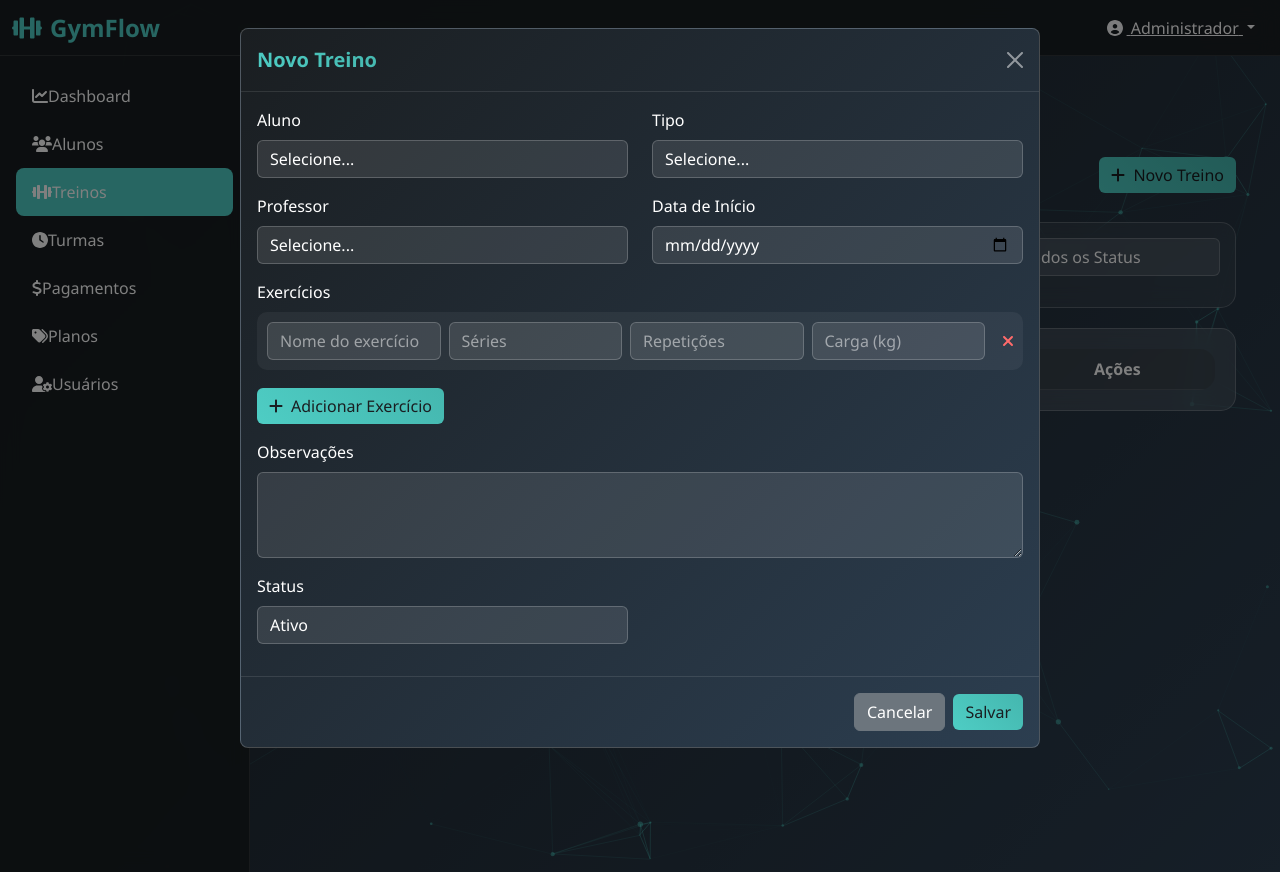
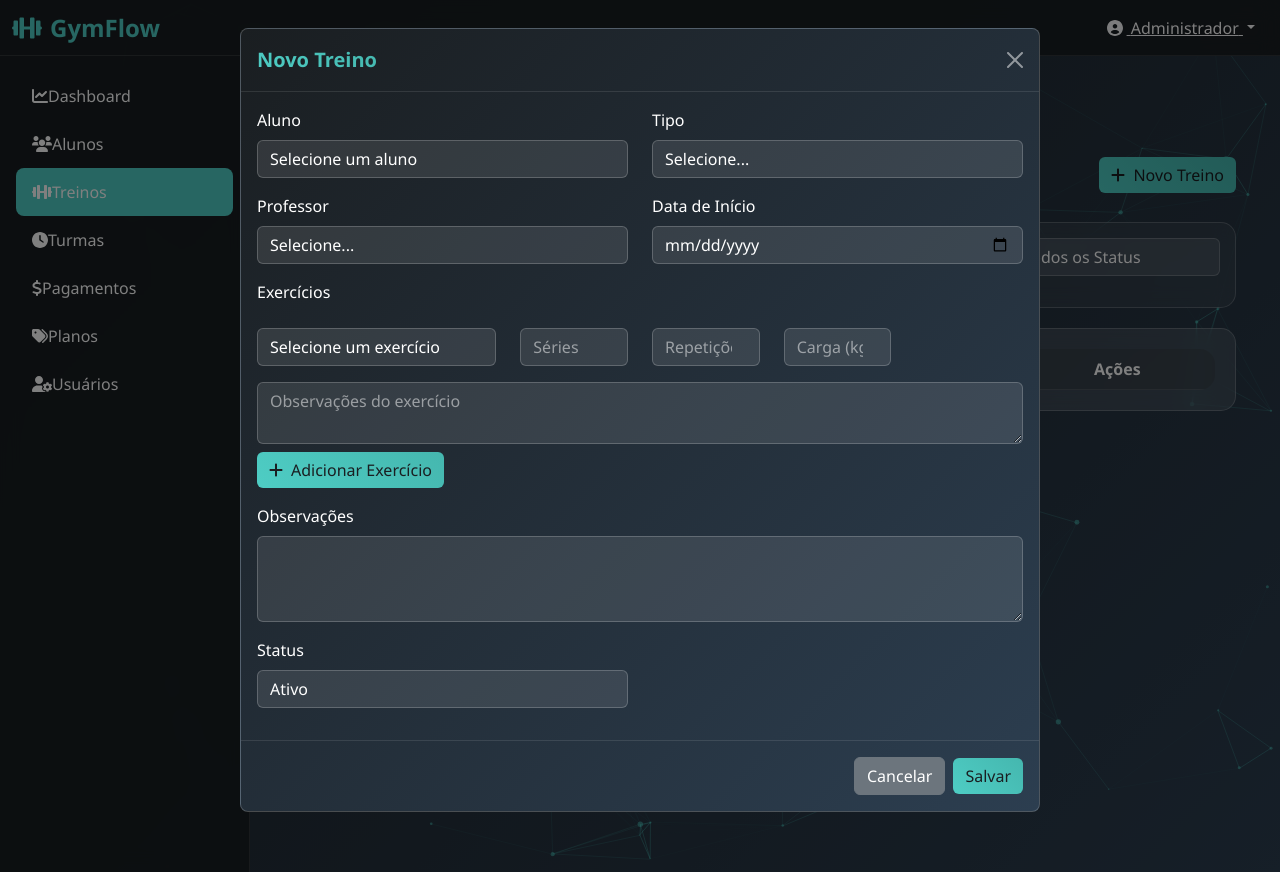
Before and after one commit to KerubinDev/GymFlow, a Flask app: page /treinos in a window 1280 px wide, after a click on "Novo Treino". Run offline with Flask 3, Linux system fonts and the light colour scheme; a user stored in the database is signed in; data that the repository does not hold is empty.

Commit message:
terminando o programa

```diff
--- a/backend/routes.py
+++ b/backend/routes.py
@@ -830,16 +830,19 @@ def professores():
 @rotas.route('/api/professores', methods=['GET'])
 @login_required
 def listar_professores():
-    """Lista todos os professores."""
-    professores = Professor.query.all()
-    return jsonify([{
-        'id': professor.id,
-        'nome': professor.usuario.nome,
-        'email': professor.usuario.email,
-        'telefone': professor.telefone,
-        'especialidades': professor.especialidades,
-        'ativo': professor.status == 'ativo'
-    } for professor in professores])
+    """Lista todos os professores ativos."""
+    try:
+        professores = Professor.query.filter_by(status='ativo').all()
+        return jsonify([{
+            'id': professor.id,
+            'nome': professor.usuario.nome,
+            'email': professor.usuario.email,
+            'telefone': professor.telefone,
+            'especialidades': professor.especialidades,
+            'ativo': True
+        } for professor in professores])
+    except Exception as e:
+        return jsonify({'erro': str(e)}), 500
 
 
 @rotas.route('/api/professores', methods=['POST'])
--- a/templates/treinos.html
+++ b/templates/treinos.html
@@ -251,16 +251,17 @@
             </div>
             <div class="modal-body">
                 <form id="formTreino">
+                    <input type="hidden" id="treinoId" name="id">
                     <div class="row">
                         <div class="col-md-6 mb-3">
                             <label class="form-label">Aluno</label>
-                            <select class="form-select" name="aluno" required>
+                            <select class="form-select" id="alunoTreino" name="aluno" required>
                                 <option value="">Selecione...</option>
                             </select>
                         </div>
                         <div class="col-md-6 mb-3">
                             <label class="form-label">Tipo</label>
-                            <select class="form-select" name="tipo" required>
+                            <select class="form-select" id="tipoTreino" name="tipo" required>
                                 <option value="">Selecione...</option>
                                 <option value="musculacao">Musculação</option>
                                 <option value="cardio">Cardio</option>
@@ -269,39 +270,53 @@
                         </div>
                         <div class="col-md-6 mb-3">
                             <label class="form-label">Professor</label>
-                            <select class="form-select" name="professor" required>
+                            <select class="form-select" id="professorTreino" name="professor" required>
                                 <option value="">Selecione...</option>
                             </select>
                         </div>
                         <div class="col-md-6 mb-3">
                             <label class="form-label">Data de Início</label>
-                            <input type="date" class="form-control" name="data_inicio" required>
+                            <input type="date" class="form-control" id="dataInicio" name="data_inicio" required>
                         </div>
                         <div class="col-md-12 mb-3">
                             <label class="form-label">Exercícios</label>
-                            <div id="exerciciosContainer">
-                                <!-- Template para exercícios -->
-                                <div class="exercicio-item d-flex align-items-center">
-                                    <input type="text" class="form-control me-2" name="exercicio[]" placeholder="Nome do exercício" required>
-                                    <input type="text" class="form-control me-2" name="series[]" placeholder="Séries" required>
-                                    <input type="text" class="form-control me-2" name="repeticoes[]" placeholder="Repetições" required>
-                                    <input type="text" class="form-control me-2" name="carga[]" placeholder="Carga (kg)" required>
-                                    <button type="button" class="btn-remover-exercicio">
-                                        <i class="fas fa-times"></i>
-                                    </button>
+                            <div id="listaExercicios">
+                                <!-- Exercícios serão adicionados aqui -->
+                            </div>
+                            <div class="exercicio-form mt-3">
+                                <div class="row">
+                                    <div class="col-md-4 mb-2">
+                                        <select class="form-select" id="exercicioSelect">
+                                            <option value="">Selecione um exercício</option>
+                                        </select>
+                                    </div>
+                                    <div class="col-md-2 mb-2">
+                                        <input type="number" class="form-control" id="series" placeholder="Séries">
+                                    </div>
+                                    <div class="col-md-2 mb-2">
+                                        <input type="number" class="form-control" id="repeticoes" placeholder="Repetições">
+                                    </div>
+                                    <div class="col-md-2 mb-2">
+                                        <input type="number" class="form-control" id="carga" placeholder="Carga (kg)">
+                                    </div>
                                 </div>
+                                <div class="row mt-2">
+                                    <div class="col-md-12">
+                                        <textarea class="form-control" id="observacoesExercicio" rows="2" placeholder="Observações do exercício"></textarea>
+                                    </div>
+                                </div>
+                                <button type="button" class="btn btn-primary mt-2" id="btnAdicionarExercicio">
+                                    <i class="fas fa-plus me-2"></i>Adicionar Exercício
+                                </button>
                             </div>
-                            <button type="button" class="btn btn-primary mt-2" id="btnAdicionarExercicio">
-                                <i class="fas fa-plus me-2"></i>Adicionar Exercício
-                            </button>
                         </div>
                         <div class="col-md-12 mb-3">
                             <label class="form-label">Observações</label>
-                            <textarea class="form-control" name="observacoes" rows="3"></textarea>
+                            <textarea class="form-control" id="observacoesTreino" name="observacoes" rows="3"></textarea>
                         </div>
                         <div class="col-md-6 mb-3">
                             <label class="form-label">Status</label>
-                            <select class="form-select" name="status" required>
+                            <select class="form-select" id="statusTreino" name="status" required>
                                 <option value="ativo">Ativo</option>
                                 <option value="inativo">Inativo</option>
                             </select>
@@ -658,14 +673,25 @@
     // Event Listeners
     document.addEventListener('DOMContentLoaded', function() {
         // Configura o formulário
-        document.getElementById('formTreino').addEventListener('submit', salvarTreino);
+        const formTreino = document.getElementById('formTreino');
+        const btnSalvarTreino = document.getElementById('btnSalvarTreino');
+
+        if (formTreino && btnSalvarTreino) {
+            btnSalvarTreino.addEventListener('click', salvarTreino);
+        }
 
         // Configura o botão de adicionar exercício
-        document.getElementById('btnAdicionarExercicio').addEventListener('click', adicionarExercicio);
+        const btnAdicionarExercicio = document.getElementById('btnAdicionarExercicio');
+        if (btnAdicionarExercicio) {
+            btnAdicionarExercicio.addEventListener('click', adicionarExercicio);
+        }
 
         // Configura os filtros
         ['filtroAluno', 'filtroTipo', 'filtroProfessor', 'filtroStatus'].forEach(id => {
-            document.getElementById(id).addEventListener('change', aplicarFiltros);
+            const elemento = document.getElementById(id);
+            if (elemento) {
+                elemento.addEventListener('change', aplicarFiltros);
+            }
         });
 
         // Carrega os dados iniciais
@@ -674,7 +700,9 @@
             carregarProfessores(),
             carregarExercicios(),
             carregarTreinos()
-        ]);
+        ]).catch(erro => {
+            console.error('Erro ao carregar dados iniciais:', erro);
+        });
     });
 </script>
 {% endblock %}
```
